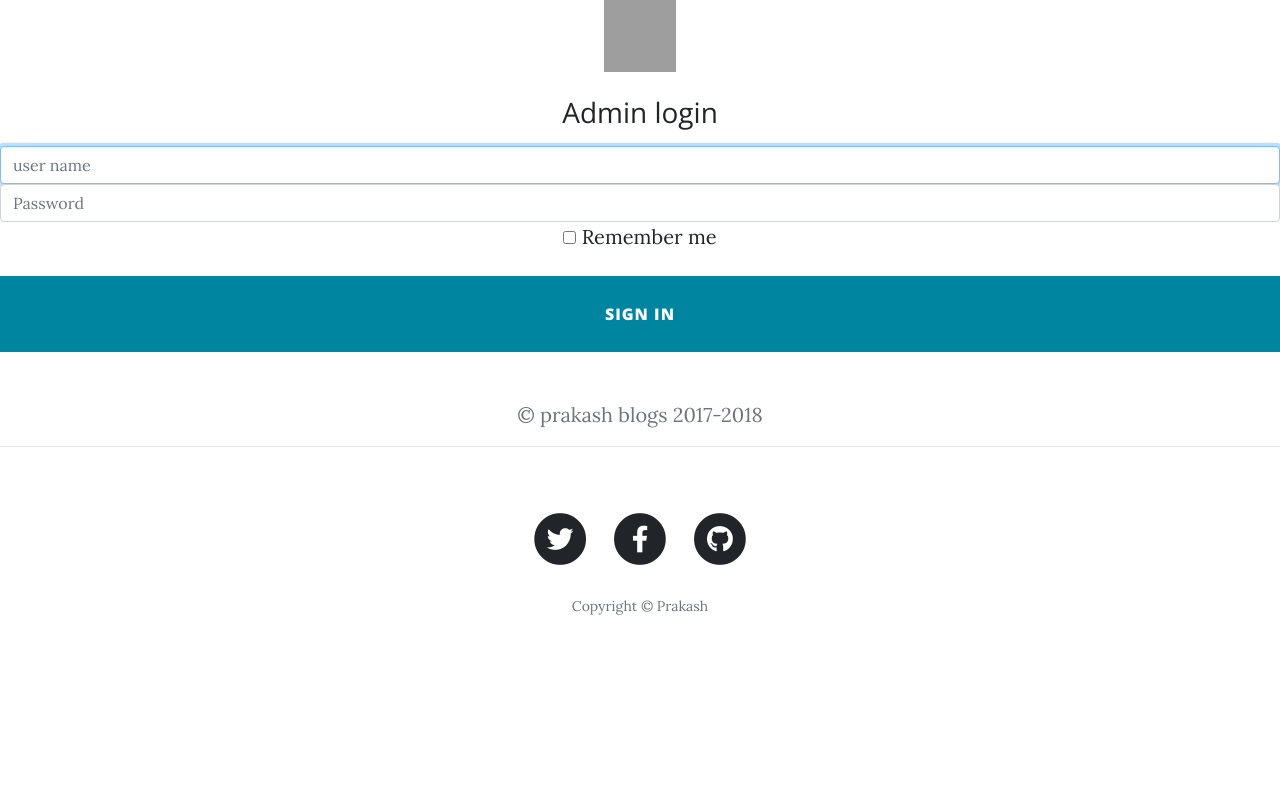
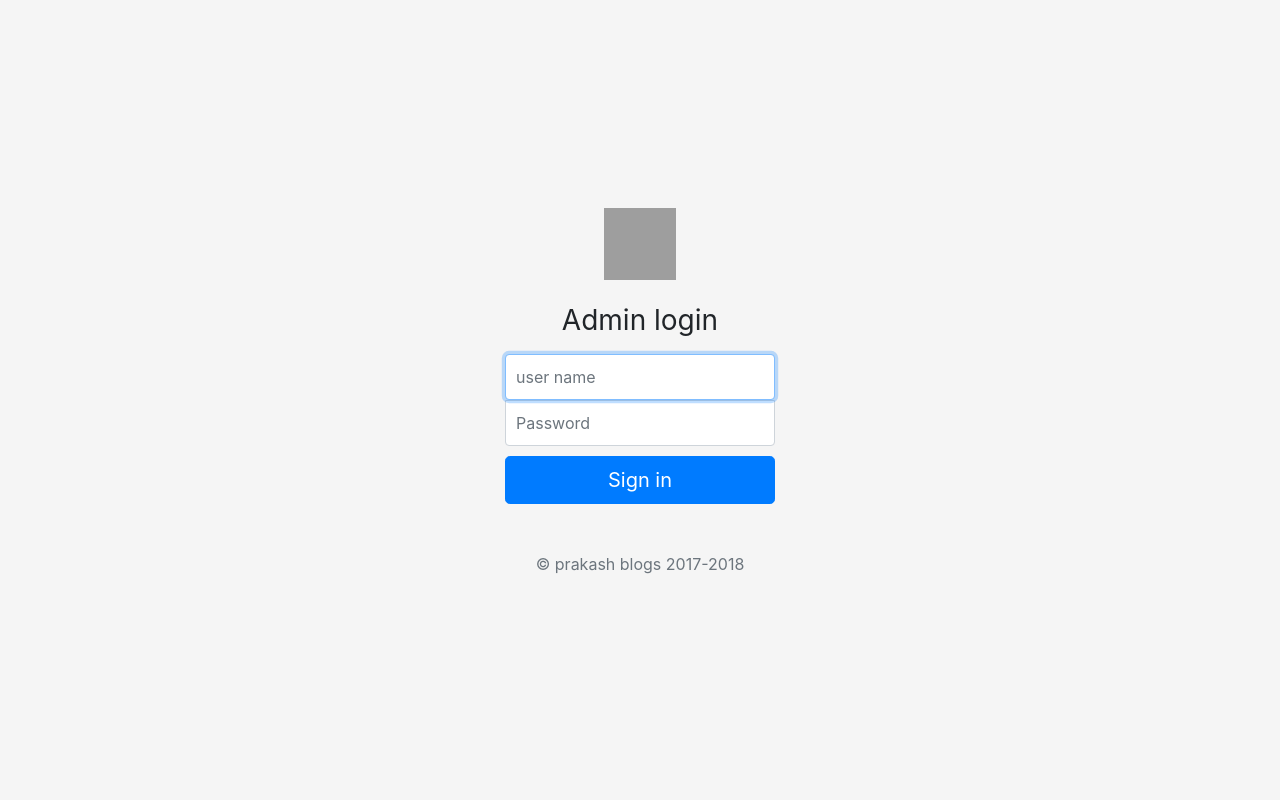
Before and after one commit to raghibislam/Blog-Website-, a Flask app: page /dashboard in a window 1280 px wide. Run offline with Flask 2, Linux system fonts and the light colour scheme; some libraries are stand-ins or nearby versions; grey boxes are pictures that could not be loaded.

Commit message:
Databse file added , bug fixed

```diff
--- a/app.py
+++ b/app.py
@@ -3,6 +3,7 @@ from flask_sqlalchemy import SQLAlchemy
 from datetime import datetime
 from flask_mail import Mail
 from werkzeug import secure_filename
+import math
 import os
 import json
 
@@ -54,8 +55,24 @@ class Posts(db.Model):
 
 @app.route('/')
 def home():
-    posts = Posts.query.filter_by().all()[0:params['no_of_posts']]
-    return render_template('index.html',params=params,posts=posts)
+     posts = Posts.query.filter_by().all()
+     last=math.ceil(len(posts)/int(params['no_of_posts']))
+     #[0:params['no_of_posts']]
+     page = request.args.get('page')
+     if(not str(page).isnumeric()):
+         page = 1
+     page=int(page)
+     posts=posts[(page-1)*int(params['no_of_posts']):(page-1)*int(params['no_of_posts'])+int(params['no_of_posts'])]
+     if (page==1):
+             prev="#"
+             next = "/?page=" + str(page+1)
+     elif(page==last):
+             prev = "/?page=" + str(page-1)
+             next="#"
+     else:
+         prev = "/?page=" + str(page - 1)
+         next = "/?page=" + str(page + 1)
+     return render_template('index.html',params=params,posts=posts,prev=prev,next=next)
 
 
 @app.route("/post/<string:post_slug>",methods=['GET'])
@@ -122,7 +139,7 @@ def edit(sno):
                 db.session.commit()
                 return redirect('/edit/'+sno)
         post=Posts.query.filter_by(sno=sno).first()
-        return render_template('edit.html',params=params,post=post)
+        return render_template('edit.html',params=params,post=post,sno=sno)
 
 @app.route("/uploader",methods=["Get","POST"])
 def uploader():
--- /dev/null
+++ b/static/css/signin.css
@@ -0,0 +1,49 @@
+html,
+body {
+  height: 100%;
+}
+
+body {
+  display: -ms-flexbox;
+  display: -webkit-box;
+  display: flex;
+  -ms-flex-align: center;
+  -ms-flex-pack: center;
+  -webkit-box-align: center;
+  align-items: center;
+  -webkit-box-pack: center;
+  justify-content: center;
+  padding-top: 40px;
+  padding-bottom: 40px;
+  background-color: #f5f5f5;
+}
+
+.form-signin {
+  width: 100%;
+  max-width: 330px;
+  padding: 15px;
+  margin: 0 auto;
+}
+.form-signin .checkbox {
+  font-weight: 400;
+}
+.form-signin .form-control {
+  position: relative;
+  box-sizing: border-box;
+  height: auto;
+  padding: 10px;
+  font-size: 16px;
+}
+.form-signin .form-control:focus {
+  z-index: 2;
+}
+.form-signin input[type="email"] {
+  margin-bottom: -1px;
+  border-bottom-right-radius: 0;
+  border-bottom-left-radius: 0;
+}
+.form-signin input[type="password"] {
+  margin-bottom: 10px;
+  border-top-left-radius: 0;
+  border-top-right-radius: 0;
+}
--- a/templates/about.html
+++ b/templates/about.html
@@ -3,7 +3,7 @@
 
 
 <!-- Page Header -->
-<header class="masthead" style="background-image: url({{url_for('static',filename='img/about-bg.jpg')}})">
+<header class="masthead" style="background-image: url({{url_for('static',filename='img/StockSnap_F7AEBU9901.jpg')}})">
   <div class="overlay"></div>
   <div class="container">
     <div class="row">
--- a/templates/contact.html
+++ b/templates/contact.html
@@ -2,7 +2,7 @@
 {% block body %}
 
 <!-- Page Header -->
-<header class="masthead" style="background-image: url(       {{url_for('static',filename='img/contact-bg.jpg')}}    )">
+<header class="masthead" style="background-image: url(       {{url_for('static',filename='img/StockSnap_FA9F1TRJFZ.jpg')}}    )">
   <div class="overlay"></div>
   <div class="container">
     <div class="row">
--- a/templates/edit.html
+++ b/templates/edit.html
@@ -1,7 +1,7 @@
 {% extends "layout.html" %}
 {% block body %}
 <!-- Page Header -->
-<header class="masthead" style="background-image: url({{url_for('static',filename='img/contact-bg.jpg')}})">
+<header class="masthead" style="background-image: url({{url_for('static',filename='img/StockSnap_CCUEGVL7HU.jpg')}})">
   <div class="overlay"></div>
   <div class="container">
     <div class="row">
@@ -29,7 +29,7 @@
 
 
 
-<form name="sentMessage" id="contactForm" action='/edit/{{post.sno}}' method="post" novalidate>
+<form name="sentMessage" id="contactForm" action='/edit/{{sno}}' method="post" novalidate>
 <h4>Add/Edit post</h4>
         <div class="control-group">
           <div class="form-group floating-label-form-group controls">
--- a/templates/layout.html
+++ b/templates/layout.html
@@ -47,9 +47,7 @@
                     <li class="nav-item">
                         <a class="nav-link" href="/about">About</a>
                     </li>
-                    <li class="nav-item">
-                        <a class="nav-link" href="/post">Sample Post</a>
-                    </li>
+
                     <li class="nav-item">
                         <a class="nav-link" href="/contact">Contact</a>
                     </li>
--- a/templates/login.html
+++ b/templates/login.html
@@ -1,6 +1,12 @@
 
-{% extends "layout.html" %}
-{% block body %}
+{# {% extends "layout.html" %}
+{% block body %} #}
+<!-- Bootstrap core CSS -->
+
+    <link href="https://stackpath.bootstrapcdn.com/bootstrap/4.5.0/css/bootstrap.min.css" rel="stylesheet">
+
+    <!-- Custom styles for this template -->
+    <link href="static/css/signin.css" rel="stylesheet">
 <div class="text-center">
     <form class="form-signin" action='/dashboard' method="post">
       <img class="mb-4" src="https://getbootstrap.com/docs/4.0/assets/brand/bootstrap-solid.svg" alt="" width="72" height="72">
@@ -9,13 +15,13 @@
       <input type="text" id="inputEmail" name='uname' class="form-control" placeholder="user name" required autofocus>
       <label for="inputPassword" class="sr-only">Password</label>
       <input type="password" id="inputPassword" name="pass" class="form-control" placeholder="Password" required>
-      <div class="checkbox mb-3">
+      {# <div class="checkbox mb-3">
         <label>
           <input type="checkbox" value="remember-me"> Remember me
         </label>
-      </div>
+      </div> #}
       <button class="btn btn-lg btn-primary btn-block" type="submit">Sign in</button>
       <p class="mt-5 mb-3 text-muted">&copy; {{params['blog_name']}} 2017-2018</p>
     </form>
     </div>
-  {% endblock %}
+  {# {% endblock %} #}
```
Also changed, not shown: prakashblog.sql (added, +118 -0 lines), templates/index.html (+4 -4 lines), static/img/StockSnap_04HR3ASS4J.jpg (added), static/img/StockSnap_F7AEBU9901.jpg (added), 3 other files.
